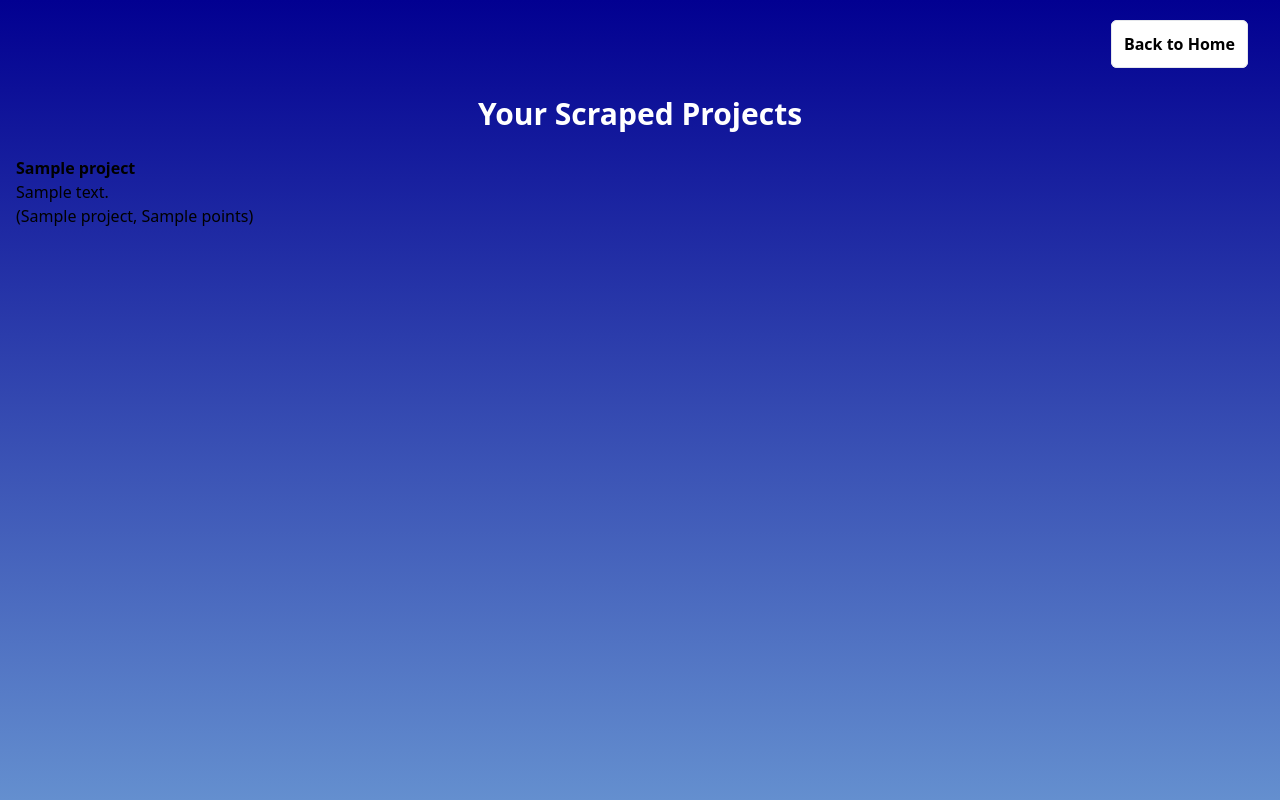
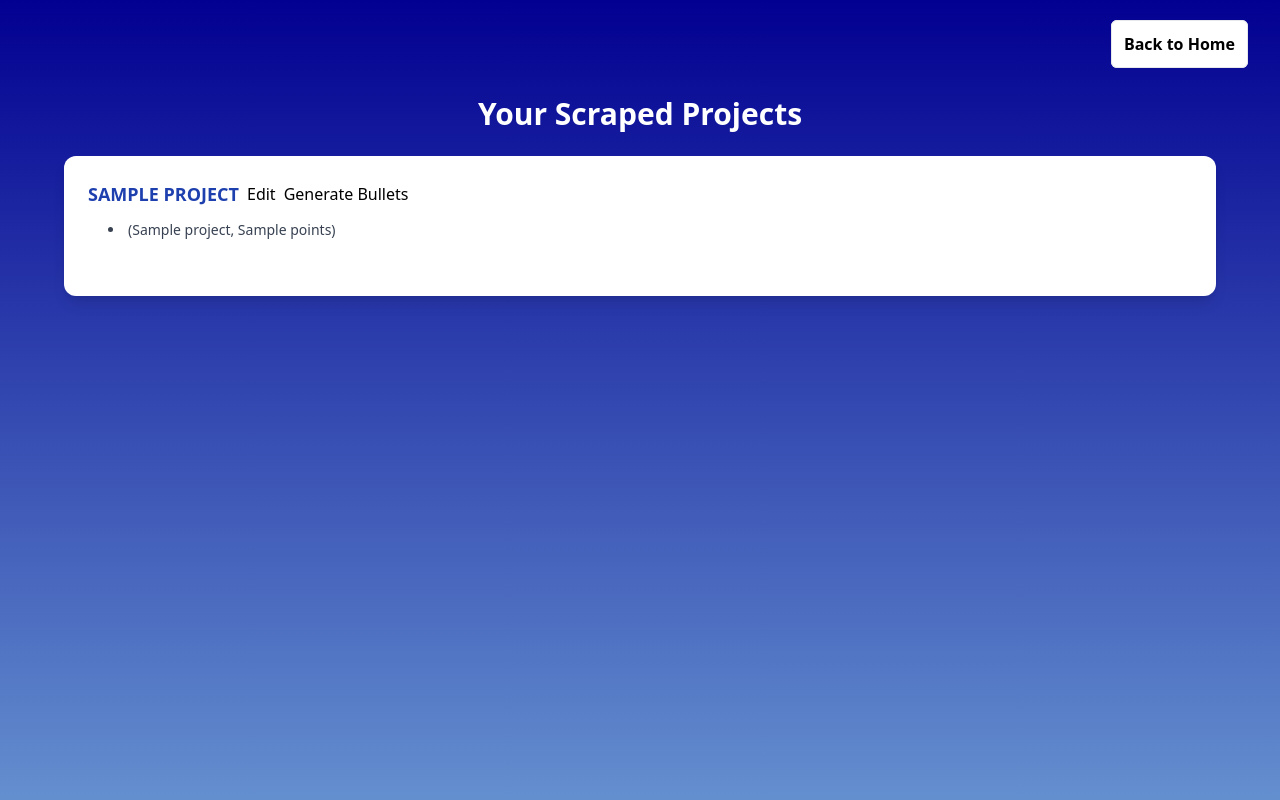
Before and after one commit to 0layiw0la/Github-JD, a Python web app: template templates/view.html in a window 1280 px wide. Run offline with Jinja, Linux system fonts and the light colour scheme; the template is opened without the code that fills it: most values are stand-ins (such as "Sample title", 1, 10 or a date in 2020); some libraries are stand-ins or nearby versions.

Commit message:
Changing project view page styling
Switched from table to list for ease of copying added an edit and generate button each

```diff
--- a/templates/view.html
+++ b/templates/view.html
@@ -9,24 +9,30 @@
     <a class="border bg-white w-fit p-3 rounded-md sm:text-small" href="{{ url_for('index') }}" class="btn btn-primary">Back to Home</a>
 </div>
     <h2 class="text-3xl font-bold mb-6  text-center text-white">Your Scraped Projects</h2>
-
-
+    <div class="max-w-[90vw] m-auto bg-white p-6 rounded-xl shadow-lg ">
+  {% if projects %}
     {% for project in projects %}
-  <div>
-    <p><strong>{{ project.name }}</strong></p>
-    <p>{{ project.description }}</p>
+  <div class="mb-8">
+    <div class="flex gap-2">
+      <h3 class="text-lg font-semibold text-blue-800">{{ project.name.replace("-", " ").upper() }}</h3>
+      <button class="btn-primary items-end" type="button">Edit</button>
+      <button class="btn-primary items end" type="button">Generate Bullets</button>
+    </div>
     {% if project.bullets%}
-      <ul>
+    <ul class="list-disc list-inside mt-3 ml-5 text-gray-700 text-sm">
         {% for bullet in project.bullets %}
-          <li>{{ bullet }}</li>
+          <li class="mt-1">{{ bullet }}</li>
         {% endfor %}
       </ul>
     {% else %}
-    <p class="text-center text-gray-600">No projects found.</p>
+    <p class="text-white text-sm">No Bullet points</p>
     {% endif %}
   </div>
-{% endfor %}
+    {% endfor %}
+  {% else %}
+  <p class="text-center text-white-600">No projects found.</p>
+  {% endif %}
 
-
+</div>
 
 {% endblock %}
```
